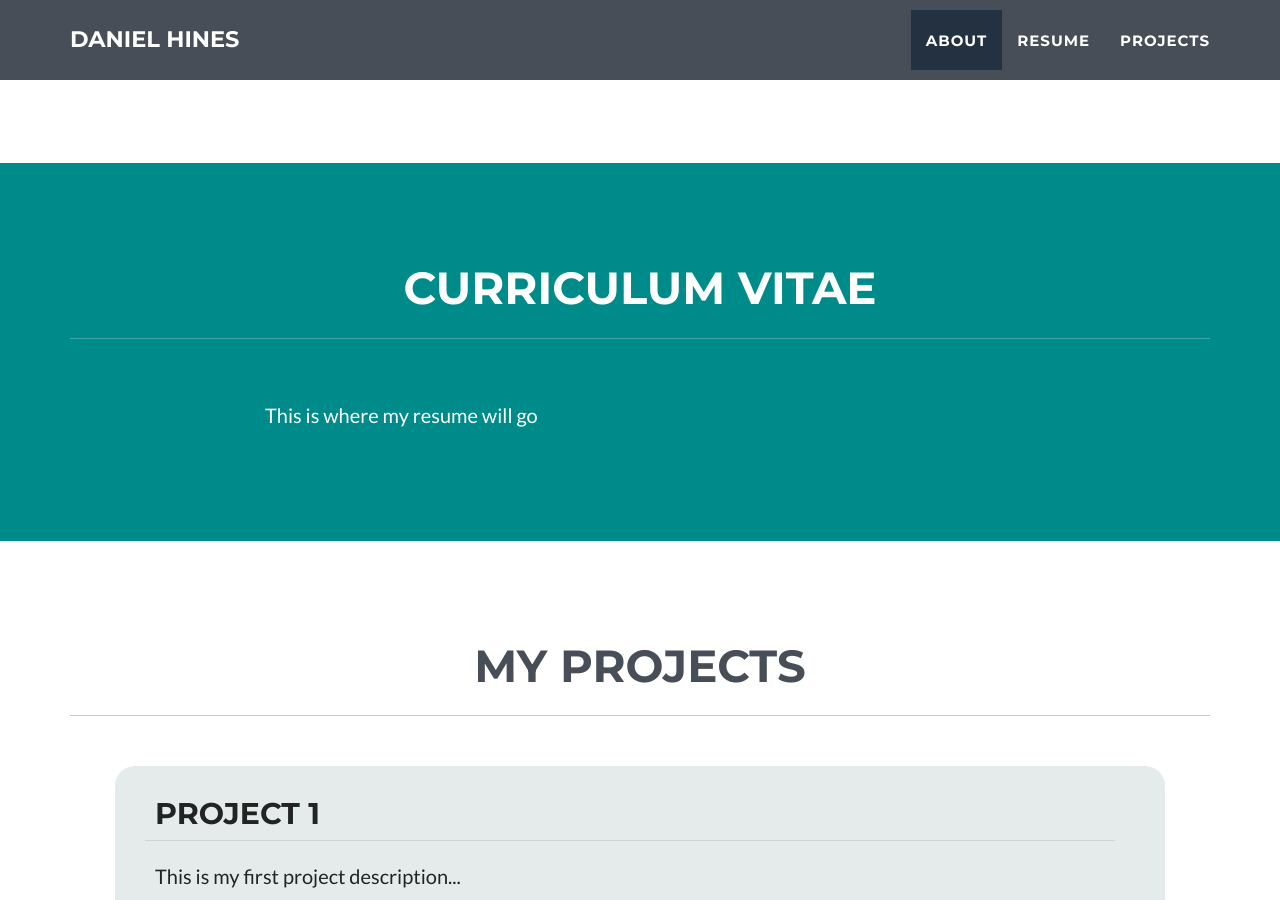
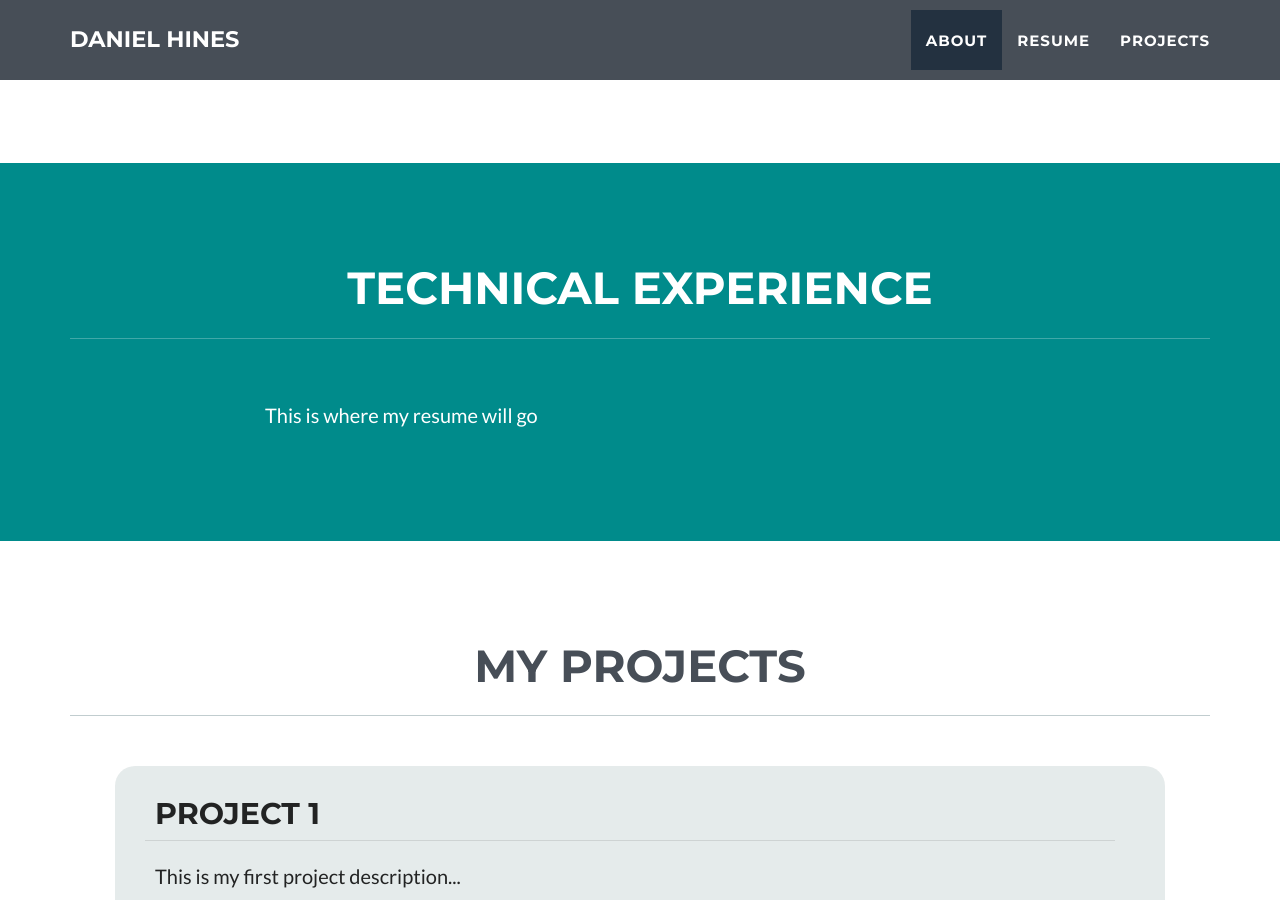
Before and after one commit to danielchines/danielchines.github.io, a Jekyll site: the page built from index.html, in a window 1280 px wide and 900 px high, scrolled down 1427 px. Built offline with Jekyll 4.4.1, drawn with Linux system fonts in a browser that asks for light colours.

Commit message:
Update cv.html

```diff
--- a/_includes/cv.html
+++ b/_includes/cv.html
@@ -3,7 +3,7 @@
         <div class="container">
             <div class="row">
                 <div class="col-lg-12 text-center">
-                    <h2 class="white">Curriculum Vitae</h2>
+                    <h2 class="white">Technical Experience</h2>
                 </div>
             </div>
             <div class="row">
```
